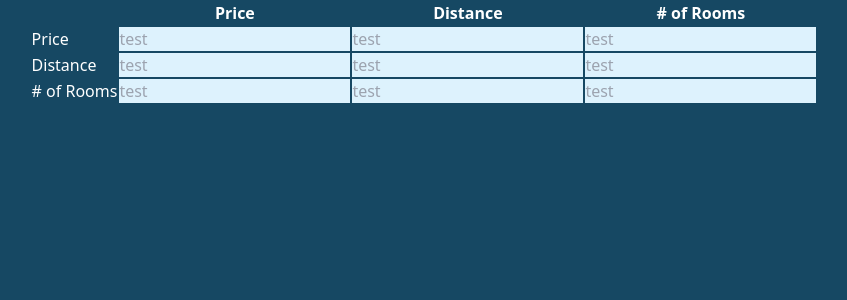
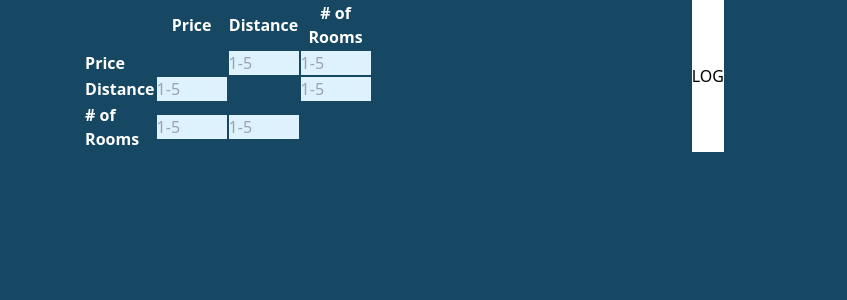
Before and after one commit to alex-nemeth/evalutron, an Angular app: page /weights-estimation in a window 1280 px wide. Shown: the top 300 px of the page, without its empty margins (236-1083 px from the left). Built offline with nearby package versions, Linux system fonts and the light colour scheme.

Commit message:
Pulling ids and input value from table

```diff
--- a/src/app/components/define-criteria/define-criteria.component.ts
+++ b/src/app/components/define-criteria/define-criteria.component.ts
@@ -21,6 +21,7 @@ export class DefineCriteriaComponent {
   criteria$ = of(this.criteriaService.criteria);
 
   formGroup = new FormGroup({
+    id: new FormControl(''),
     title: new FormControl('', [Validators.required]),
     minmax: new FormControl('MIN', [Validators.required]),
   });
--- a/src/app/components/estimation-of-weights/estimation-of-weights.component.html
+++ b/src/app/components/estimation-of-weights/estimation-of-weights.component.html
@@ -1,19 +1,34 @@
-<div class="flex flex-row justify-evenly ms-10">
-    <table>
+<div class="flex flex-row justify-evenly">
+    <table class="w-20">
         <thead>
+            <!-- ROWS-->
             <tr>
+                <!-- Ghost Cell for Spacing -->
                 <th></th>
-                <th *ngFor="let criterion of criteria$ | async"
+                <th *ngFor="let criterion of criteria"
                 >{{ criterion.title}}</th>
             </tr>
         </thead>
         <tbody>
-            <tr *ngFor="let criterion of criteria$ | async">
-                <td>{{ criterion.title }}</td>
-                <td><input class="bg-mcea-4 text-black" type="text" placeholder="test"/></td>
-                <td><input class="bg-mcea-4 text-black" type="text" placeholder="test"/></td>
-                <td><input class="bg-mcea-4 text-black" type="text" placeholder="test"/></td>
+            <tr id="{{ criterion.id }}"
+                *ngFor="let criterion of criteria">
+                <td class="font-bold">
+                    {{ criterion.title }}
+                </td>
+                <td *ngFor="let criterionCompared of criteria">
+                    <input id="{{ criterion.id }}-{{ criterionCompared.id }}"
+                           class="bg-mcea-4 text-black"
+                           type="number"
+                           min="1"
+                           max="5"
+                           placeholder="1-5"
+                           (change)="manageWeights($event)"
+                           [disabled]="comparingSameCriteria(criterion.id, criterionCompared.id)"
+
+                    />
+                </td>
           </tr>
         </tbody>
     </table>
+    <button class="bg-white text-black" (click)="logCriteria()">LOG</button>
 </div>
--- a/src/app/components/estimation-of-weights/estimation-of-weights.component.ts
+++ b/src/app/components/estimation-of-weights/estimation-of-weights.component.ts
@@ -4,20 +4,44 @@ import { CriteriaService } from '../../services/criteria.service';
 import { Observable, of, tap } from 'rxjs';
 import { FormsModule } from '@angular/forms';
 import { ICriteria } from '../../models/criteria.model';
+import { EventType } from '@angular/router';
 
 @Component({
   standalone: true,
   selector: 'app-estimation-of-weights',
   templateUrl: './estimation-of-weights.component.html',
+  styles: `input:disabled {
+      opacity: 0;
+  }`,
   imports: [CommonModule, FormsModule],
 })
 export class EstimationOfWeightsComponent {
-  criteria$: Observable<ICriteria[]> = of(this.criteriaService.criteria);
+  criteria!: ICriteria[];
 
   constructor(private criteriaService: CriteriaService) {}
 
-  setWeight(criteria: ICriteria, weight: number): void {
-    // this.criteriaService.setWeight(criteria, weight);
-    this.criteria$.pipe(tap((criteria) => console.log(criteria)));
+  ngOnInit() {
+    this.criteriaService.initializeWeights();
+    this.criteria = this.criteriaService.criteria;
+  }
+
+  setWeight(criteria: ICriteria, weight: number): void {}
+
+  logCriteria() {
+    console.log(this.criteria);
+  }
+
+  comparingSameCriteria(id1: string, id2: string) {
+    return id1 === id2;
+  }
+
+  manageWeights(event: any) {
+    // this.criteria.filter((criteria) => criteria.id === id1)
+    //   .map((criteria) => criteria.weights?.push({id2: }))
+    const ids = event.target.id;
+    const weight = event.target.value;
+    const id1 = event.target.id.split('-')[0];
+    const id2 = event.target.id.split('-')[1];
+    console.log(id1, id2, 'value: ' + weight);
   }
 }
--- a/src/app/models/criteria.model.ts
+++ b/src/app/models/criteria.model.ts
@@ -2,5 +2,5 @@ export interface ICriteria {
   id: string;
   title: string;
   minmax: string;
-  weights?: { string: number }[];
+  weights?: { id: string; weight: number }[];
 }
--- a/src/app/services/criteria.service.ts
+++ b/src/app/services/criteria.service.ts
@@ -14,17 +14,18 @@ export class CriteriaService {
   ];
 
   ngOnInit(): void {
-    this.initializeWeights(this.criteria);
+    this.initializeWeights();
   }
 
-  initializeWeights(criteria: ICriteria[]): void {
-    criteria.forEach((criterion, id) => {
-      criterion.weights = Array(criteria.length).fill(0);
-      criterion.id = 'c' + id;
+  initializeWeights(): void {
+    this.criteria.forEach((criterion, id) => {
+      criterion.weights = [{ id: 'c1', weight: 5 }];
+      // criterion.weights = Array(criteria.length).fill(0);
     });
   }
 
   addCriteria(criteria: ICriteria) {
+    criteria.id = 'c' + (this.criteria.length + 1);
     this.criteria.push(criteria);
   }
 
```
